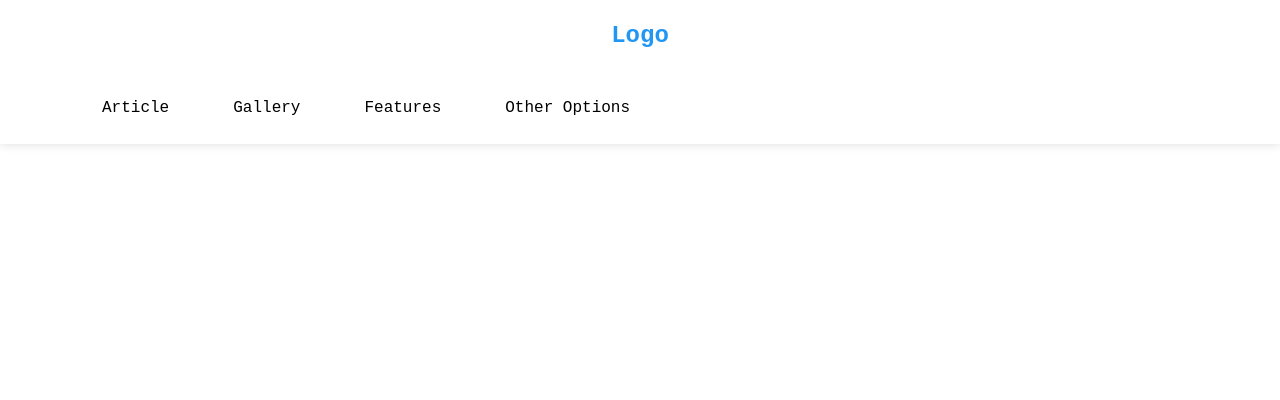
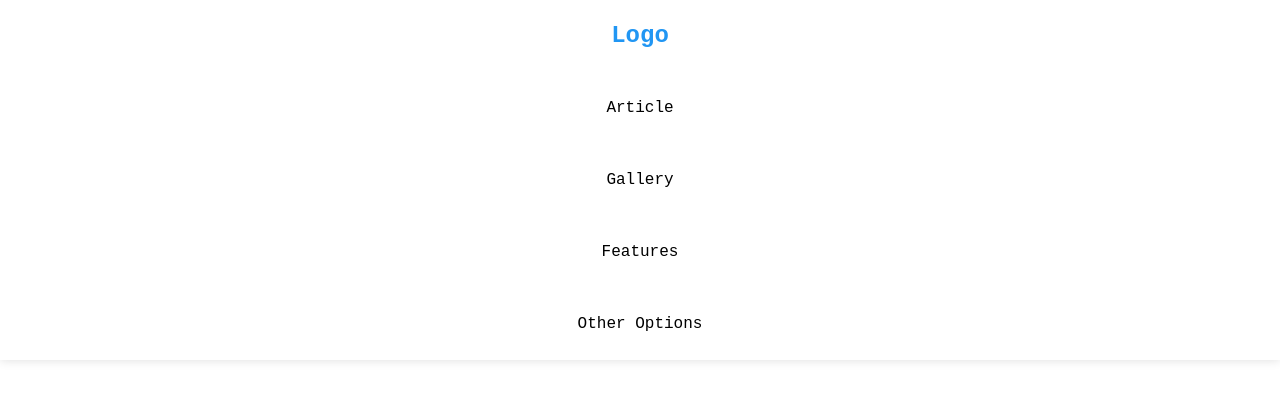
Before and after one commit to EngOmarSoudi/portfolio, a website: page index.html in a window 1280 px wide. Drawn offline with Linux system fonts and the light colour scheme.

Commit message:
cannot restart the syetem well

```diff
--- a/index.html
+++ b/index.html
@@ -65,14 +65,14 @@
           class="text-main-co text-2xl font-bold h-18 flex justify-center items-center md:w-full sm:w-full"
           >Logo</a
         >
-        <ul class="main-nav list-none flex  sm:w-full">
-          <li class="flex">
+        <ul class="main-nav ">
+          <li class="">
             <a
               class=" flex justify-center items-center h-18 relative text-black px-8 duration-500 no-underline before:content-[''] before:absolute before:w-full before:h-1 before:bg-main-co before:top-0 before:-left-full hover:text-main-co hover:bg-fe before:duration-500 hover:before:left-0 overflow-hidden "
               href="#article"
               >Article</a
             >
-          </li class="flex">
+          </li class="">
           <li>
             <a
               class=" flex justify-center items-center h-18 relative text-black px-8 duration-500 no-underline before:content-[''] before:absolute before:w-full before:h-1 before:bg-main-co before:top-0 before:-left-full hover:text-main-co hover:bg-fe before:duration-500 hover:before:left-0 overflow-hidden "
```
